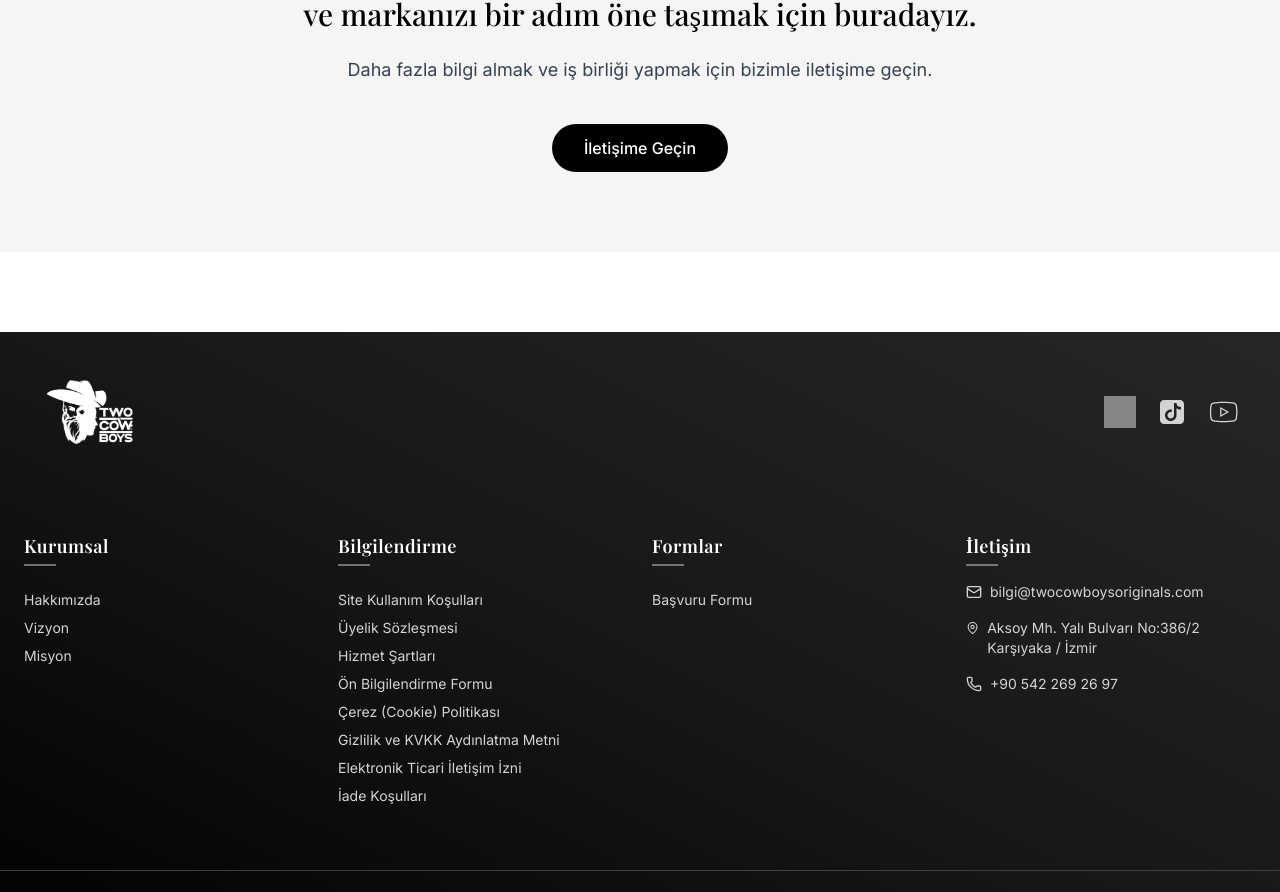
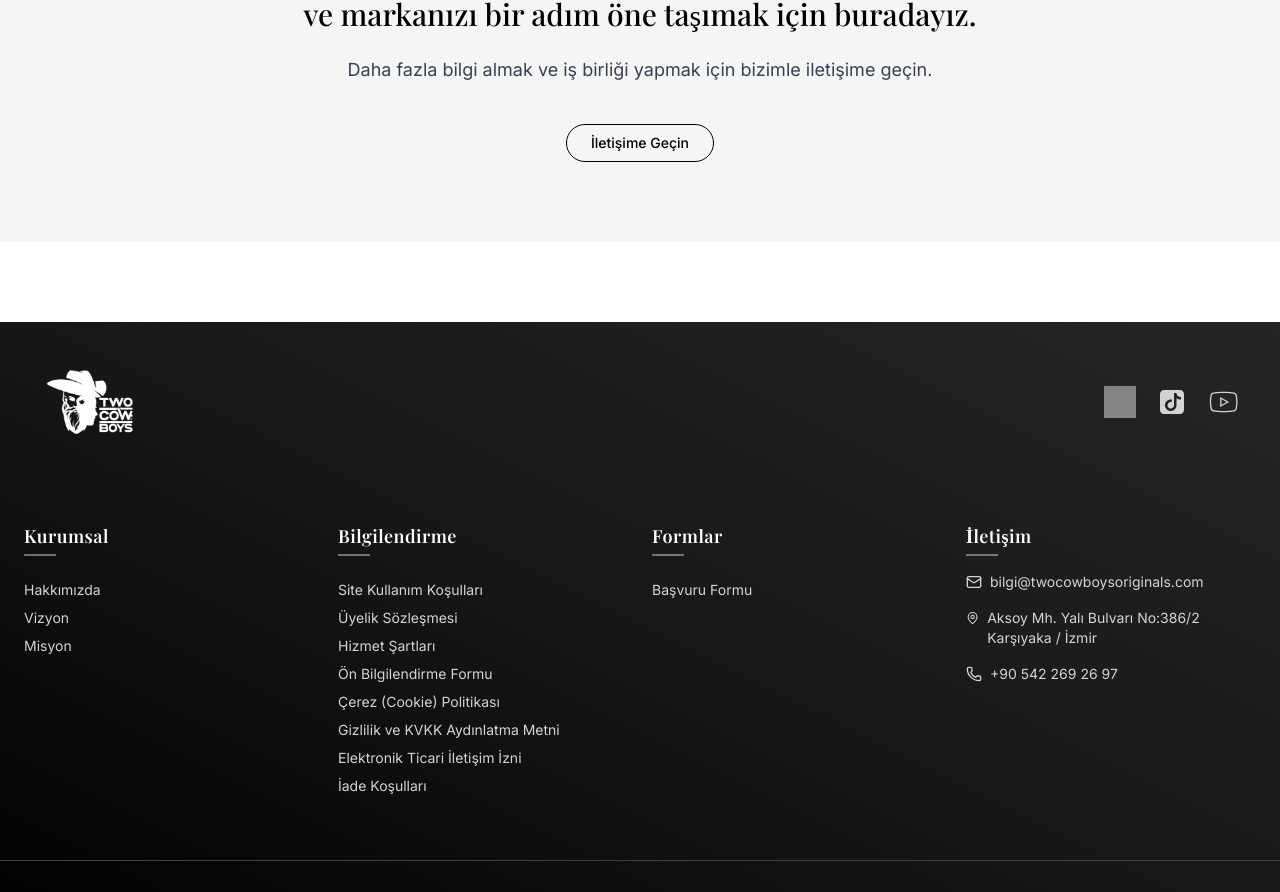
Before and after one commit to BeydaNurPinarbasi/tca, a React (Vite) app: page /production in a window 1280 px wide. Shown: the part 2078-2970 px from the top of the page. Built offline with nearby package versions, Linux system fonts and the light colour scheme; grey boxes are pictures that could not be loaded; a web font is replaced by a local one.

Commit message:
ui klasörü açıldı ve notfound sayfasına başlanıldı

```diff
--- a/src/App.tsx
+++ b/src/App.tsx
@@ -3,6 +3,7 @@ import Layout from "./layouts/Layout";
 import Home from "./pages/home";
 import Basvuru from "./pages/Basvuru";
 import Production from "./pages/Production";
+import NotFound from "./pages/NotFound";
 
 export default function App() {
   return (
@@ -33,6 +34,14 @@ export default function App() {
             </Layout>
           }
         />
+        <Route
+          path="*"
+          element={
+            <Layout>
+              <NotFound />
+            </Layout>
+          }
+        />
       </Routes>
     </Router>
   );
--- a/src/components/ContactCTA.tsx
+++ b/src/components/ContactCTA.tsx
@@ -1,4 +1,5 @@
 import { motion } from "framer-motion";
+import Button from "./ui/Button";
 
 export default function ContactCTA() {
   return (
@@ -25,20 +26,25 @@ export default function ContactCTA() {
           viewport={{ once: true }}
           className="text-base md:text-lg text-gray-700 leading-relaxed mb-10"
         >
-          Daha fazla bilgi almak ve iş birliği yapmak için bizimle iletişime geçin.
+          Daha fazla bilgi almak ve iş birliği yapmak için bizimle iletişime
+          geçin.
         </motion.p>
 
         {/* Buton */}
-        <motion.a
+        <motion.div
           initial={{ opacity: 0 }}
           whileInView={{ opacity: 1 }}
           transition={{ duration: 0.4, delay: 0.2 }}
           viewport={{ once: true }}
-          href="mailto:bilgi@twocowboysoriginals.com?subject=İşbirliği Talebi"
-          className="inline-block bg-black text-white font-medium px-8 py-3 rounded-full hover:bg-gray-900 transition-all duration-300"
         >
-          İletişime Geçin
-        </motion.a>
+          <a
+            href="mailto:bilgi@twocowboysoriginals.com?subject=İşbirliği Talebi"
+            target="_blank"
+            rel="noopener noreferrer"
+          >
+            <Button variant="outline">İletişime Geçin</Button>
+          </a>
+        </motion.div>
       </div>
     </section>
   );
--- /dev/null
+++ b/src/components/ui/Button.tsx
@@ -0,0 +1,33 @@
+import { cn } from "../../lib/utils";
+import type { ButtonHTMLAttributes } from "react";
+
+type Variant = "primary" | "outline" | "ghost";
+
+type Props = ButtonHTMLAttributes<HTMLButtonElement> & {
+  variant?: Variant;
+};
+
+export default function Button({
+  children,
+  variant = "primary",
+  className,
+  ...props
+}: Props) {
+  const baseStyles =
+    "px-6 py-2 rounded-full font-medium transition text-sm";
+
+  const variants: Record<Variant, string> = {
+    primary: "bg-black text-white hover:bg-neutral-800",
+    outline: "border border-black text-black hover:bg-black hover:text-white",
+    ghost: "text-black hover:underline",
+  };
+
+  return (
+    <button
+      className={cn(baseStyles, variants[variant], className)}
+      {...props}
+    >
+      {children}
+    </button>
+  );
+}
--- /dev/null
+++ b/src/lib/utils.ts
@@ -0,0 +1,3 @@
+export function cn(...classes: (string | undefined | false)[]) {
+  return classes.filter(Boolean).join(" ");
+}
--- /dev/null
+++ b/src/pages/NotFound.tsx
@@ -0,0 +1,19 @@
+import { Link } from "react-router-dom";
+import Button from "../components/ui/Button";
+
+export default function NotFound() {
+  return (
+    <div className="min-h-screen flex flex-col items-center justify-center text-center bg-white px-6 py-20">
+      <h1 className="text-6xl font-bold text-black mb-4">404</h1>
+      <h2 className="text-2xl font-semibold text-gray-800 mb-4">
+        Sayfa Bulunamadı
+      </h2>
+      <p className="text-gray-600 max-w-md mb-8">
+        Üzgünüz, aradığınız sayfa mevcut değil ya da taşınmış olabilir. Ana sayfaya dönerek gezinmeye devam edebilirsiniz.
+      </p>
+      <Link to="/">
+        <Button variant="primary">Ana Sayfaya Dön</Button>
+      </Link>
+    </div>
+  );
+}
```
